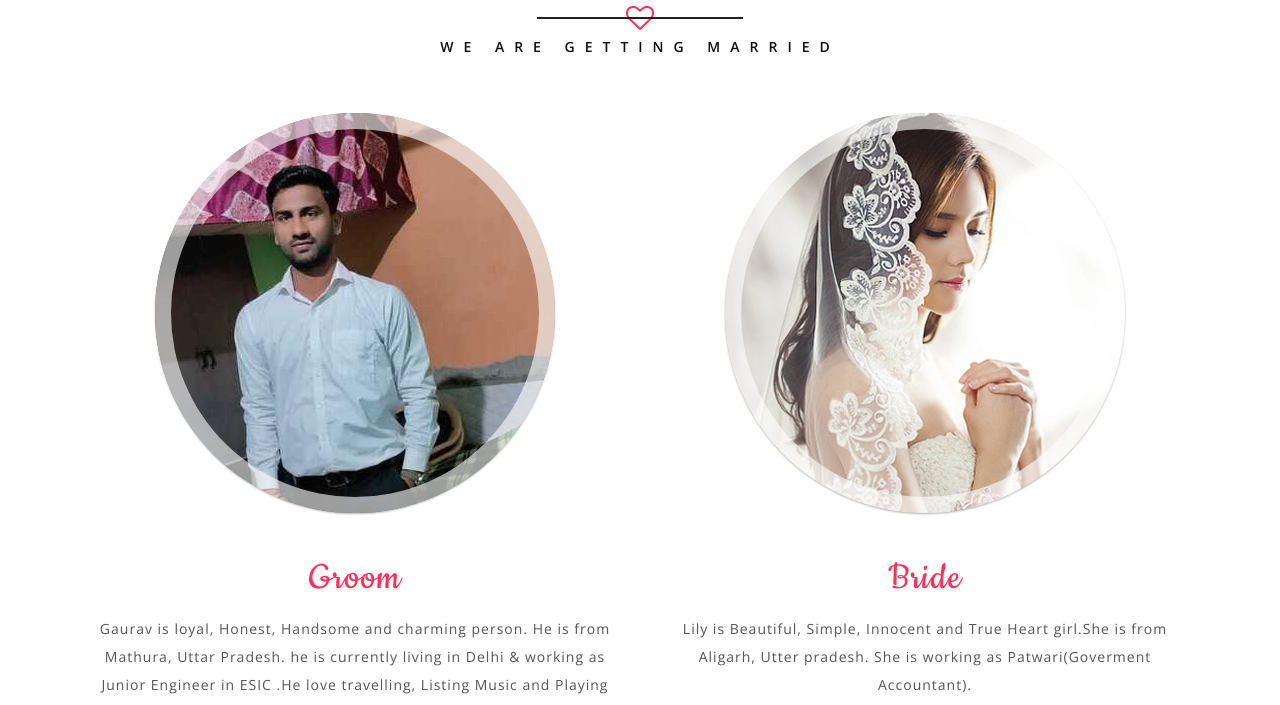
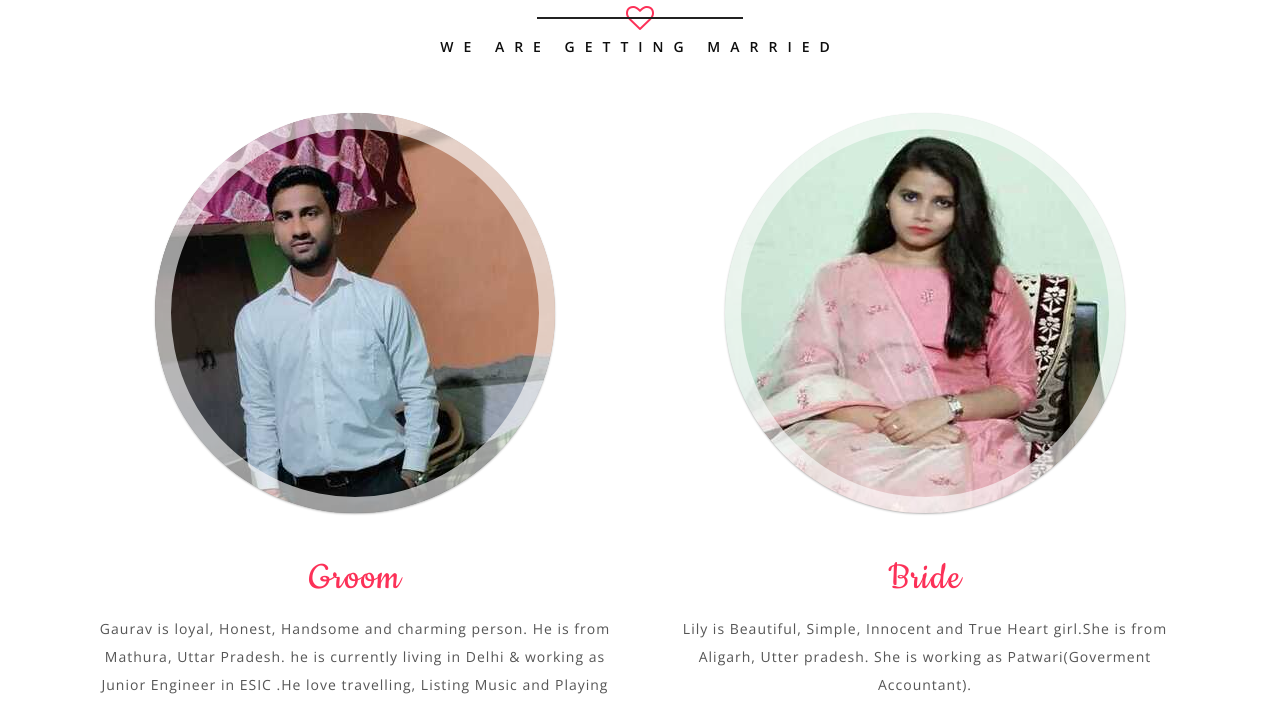
Before and after one commit to AmanPal8445/gauravwedding, a plain HTML site: page index.html in a window 1280 px wide. Shown: the part 823-1528 px from the top of the page. Drawn offline with nearby package versions, Linux system fonts and the light colour scheme.

Commit message:
images added

```diff
--- a/index.html
+++ b/index.html
@@ -151,7 +151,7 @@ Smartphone Compatible web template, free webdesigns for Nokia, Samsung, LG, Sony
 									<div class="col-md-6 team-grid">
 										<!-- normal -->
 										<div class="ih-item circle effect10 bottom_to_top">
-											<div class="img"><img src="images/a2.jpg" alt="img" /></div>
+											<div class="img"><img src="images/lily.jpg" alt="img" /></div>
 											<div class="info">
 												<h3>Lily Singh</h3>
 
```
Also changed, not shown: images/lily.jpg (added).
